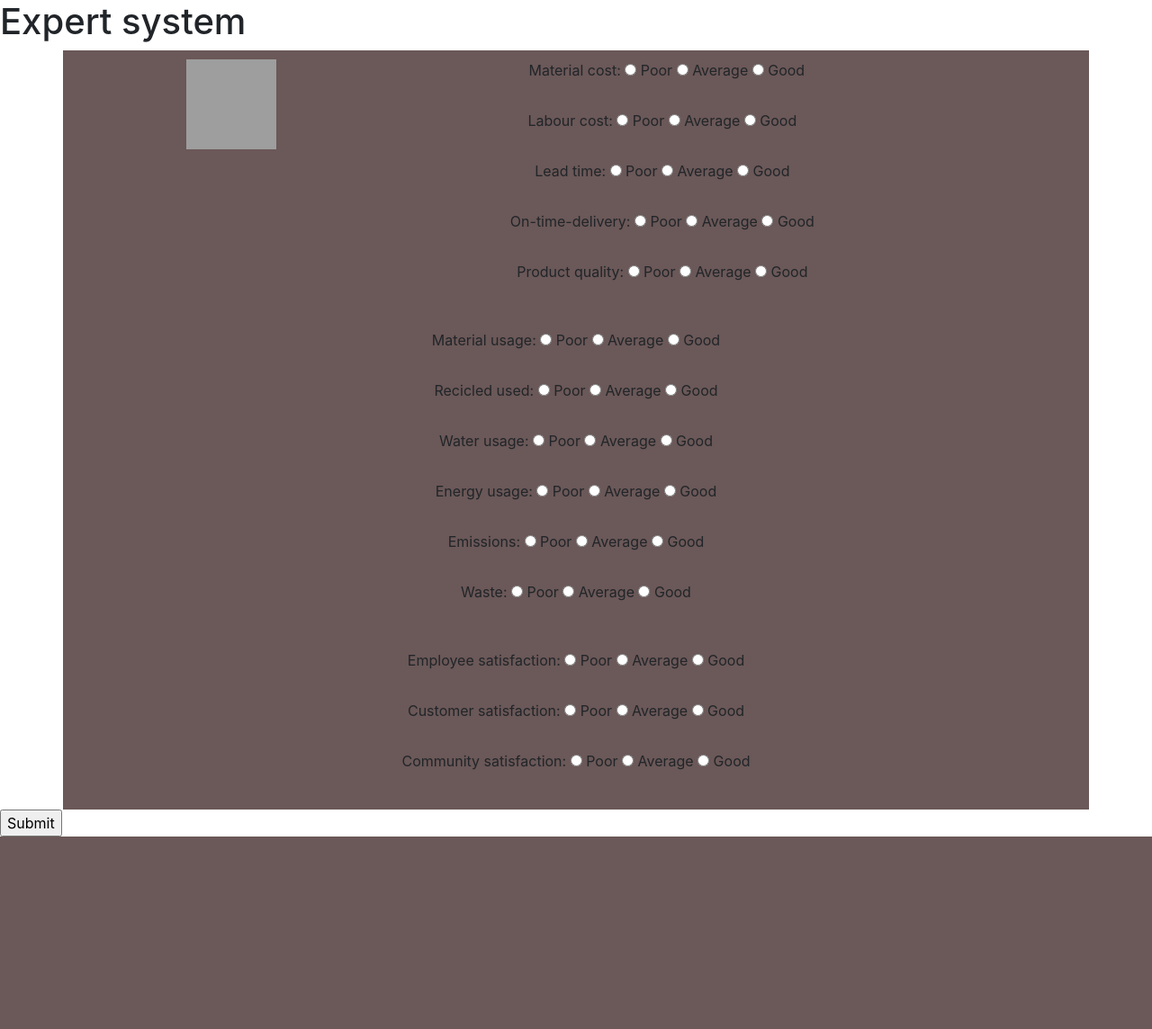
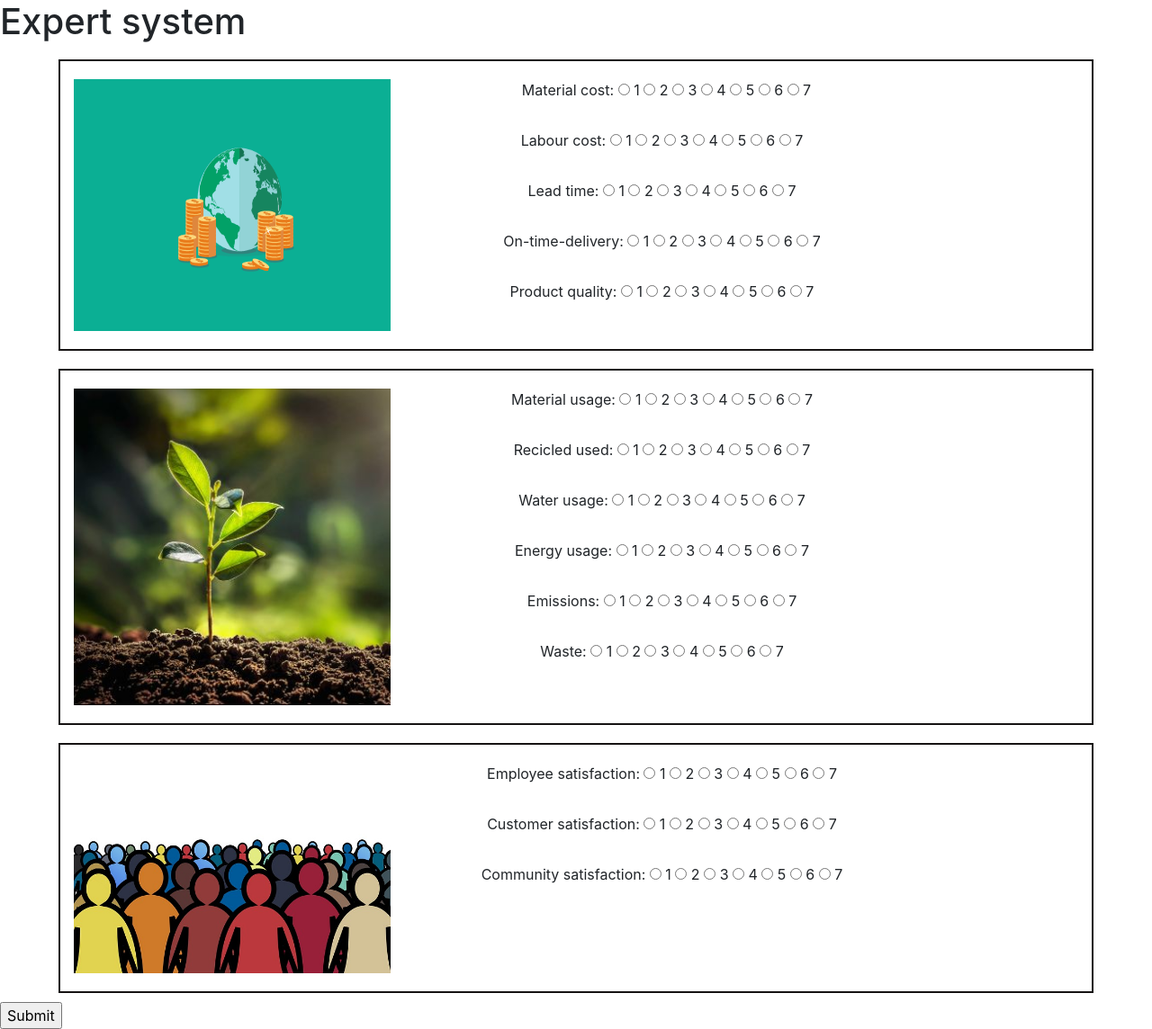
Before and after one commit to Leo-Thomas/A-Knowledge-based-System-for-Assessing-Sustainability-in-the-Fashio, a Flask app: page / in a window 1280 px wide. Shown: the whole page at 90% size. Before the commit the page ends 930 px from the top, so only its background shows below. Run offline with Flask 2, Linux system fonts and the light colour scheme; some libraries are stand-ins or nearby versions; grey boxes are pictures that could not be loaded.

Commit message:
Basic layout

```diff
--- a/web_page/app/__init__.py
+++ b/web_page/app/__init__.py
@@ -14,7 +14,7 @@ key_hex = key.hex()
 app.config['SECRET_KEY'] = key_hex
 
 class ExpertSystemForm(FlaskForm):
-    choices = ["Poor","Average","Good"]
+    choices = ["1","2","3","4","5","6","7"]
     validators=[InputRequired("You must choose one option.")]
 
     # Economic field
@@ -55,20 +55,20 @@ class ExpertSystemForm(FlaskForm):
 def index():
     form  = ExpertSystemForm()
     if form.validate_on_submit():
-        material_cost_answer = form.material_cost.data
-        labour_cost = form.labour_cost.data
-        lead_time = form.lead_time.data
-        on_time_delivery = form.on_time_delivery.data
-        product_quality = form.product_quality.data
-        material_usage = form.material_usage.data
-        recicled_used = form.recicled_used.data
-        water_usage = form.water_usage.data
-        energy_usage = form.energy_usage.data
-        emissions = form.emissions.data
-        waste = form.waste.data
-        employee_satisfaction = form.employee_satisfaction.data
-        customer_satisfaction = form.customer_satisfaction.data
-        community_satisfaction = form.community_satisfaction.data
+        material_cost_answer = int(form.material_cost.data)
+        labour_cost = int(form.labour_cost.data)
+        lead_time = int(form.lead_time.data)
+        on_time_delivery = int(form.on_time_delivery.data)
+        product_quality = int(form.product_quality.data)
+        material_usage = int(form.material_usage.data)
+        recicled_used = int(form.recicled_used.data)
+        water_usage = int(form.water_usage.data)
+        energy_usage = int(form.energy_usage.data)
+        emissions = int(form.emissions.data)
+        waste = int(form.waste.data)
+        employee_satisfaction = int(form.employee_satisfaction.data)
+        customer_satisfaction = int(form.customer_satisfaction.data)
+        community_satisfaction = int(form.community_satisfaction.data)
         return redirect(url_for('index'))
 
     return render_template("index.html", form = form)
--- a/web_page/app/static/css/styles.css
+++ b/web_page/app/static/css/styles.css
@@ -1,7 +1,7 @@
-
+/*
 .container{
     background-color: rgb(107, 88, 88);
-}
+} */
 
 .col-12{
     padding: 10px;
@@ -11,3 +11,33 @@
     display: inline-block;
     margin-left: 10px;
 }
+
+/* ECONOMIC*/
+
+#text_eco{
+    padding: 20px;
+}
+
+#first_section{
+    border: 2px solid rgb(22, 19, 19);
+}
+
+/* ENVIROMENT*/
+
+#text_env{
+    padding: 20px;
+}
+
+#second_section{
+    border: 2px solid rgb(22, 19, 19);
+}
+
+/* SOCIAL */
+
+#text_soc{
+    padding: 20px;
+}
+
+#third_section{
+    border: 2px solid rgb(22, 19, 19);
+}
--- a/web_page/app/templates/index.html
+++ b/web_page/app/templates/index.html
@@ -22,11 +22,10 @@
         <div class = "container">
             <div class = "row text-center">
                 <div class="col-12 "> <!-- ECONOMY COLUMN 1-->
-                    <div class ="row"> <!-- ROW 1 / IMAGE-->
+                    <div class ="row" id="first_section"> <!-- ROW 1 / IMAGE-->
                         <div class="col-4" id="img_eco">
-                            <div class="form-group">
-                                <img src="{{ url_for('static', filename='img/economy.png') }}" alt="economy" width="100" height="100">
-                            </div>
+                            <img src="{{ url_for('static', filename='/images/eco_1.png') }}" alt="economy" style="width: -webkit-fill-available; height: -webkit-fill-available;padding-bottom: 20px; padding-top: 20px">
+
                         </div>
                         <div class="col-6" id="text_eco">
 
@@ -40,7 +39,6 @@
                                 </tr>
                                 {% endfor %}
                             </div>
-
 
                             <div class="form-group">
                                 <label> {{ form.labour_cost.label }}</label>
@@ -84,13 +82,15 @@
 
                         </div>
                     </div>
-
-
-
                 </div>
 
                 <div class="col-12"> <!-- ENVIRONMENT-->
+                    <div class ="row" id="second_section">
+                        <div class="col-4" id="img_env">
+                            <img src="{{ url_for('static', filename='/images/env.jpeg') }}" alt="enviromment" style="width: -webkit-fill-available; height: -webkit-fill-available;padding-bottom: 20px; padding-top: 20px">
 
+                        </div>
+                        <div class="col-6" id="text_env">
                             <div class="form-group">
                                 <label> {{ form.material_usage.label }}</label>
                                 {% for subfield in form.material_usage  %}
@@ -151,11 +151,16 @@
                                 </tr>
                                 {% endfor %}
                             </div>
-
+                        </div>
+                    </div>
                 </div>
 
                 <div class="col-12"> <!-- SOCIAL -->
-
+                    <div class ="row" id="third_section">
+                        <div class="col-4" id="img_soc">
+                            <img src="{{ url_for('static', filename='/images/social.jpg') }}" alt="social" style="width: -webkit-fill-available; height: -webkit-fill-available;padding-bottom: 20px; padding-top: 20px">
+                        </div>
+                        <div class="col-6" id="text_soc">
                             <div class="form-group">
                                 <label> {{ form.employee_satisfaction.label }}</label>
                                 {% for subfield in form.employee_satisfaction  %}
@@ -188,6 +193,8 @@
                         </div>
                     </div>
                 </div>
+            </div>
+        </div>
 
 
         <!-- <button type="submit">Submit</button> -->
```
Also changed, not shown: web_page/app/static/images/eco_1.png (added), web_page/app/static/images/env.jpeg (added), web_page/app/static/images/social.jpg (added), 3 other files. Lines whose indentation alone changed are shown as unchanged.
